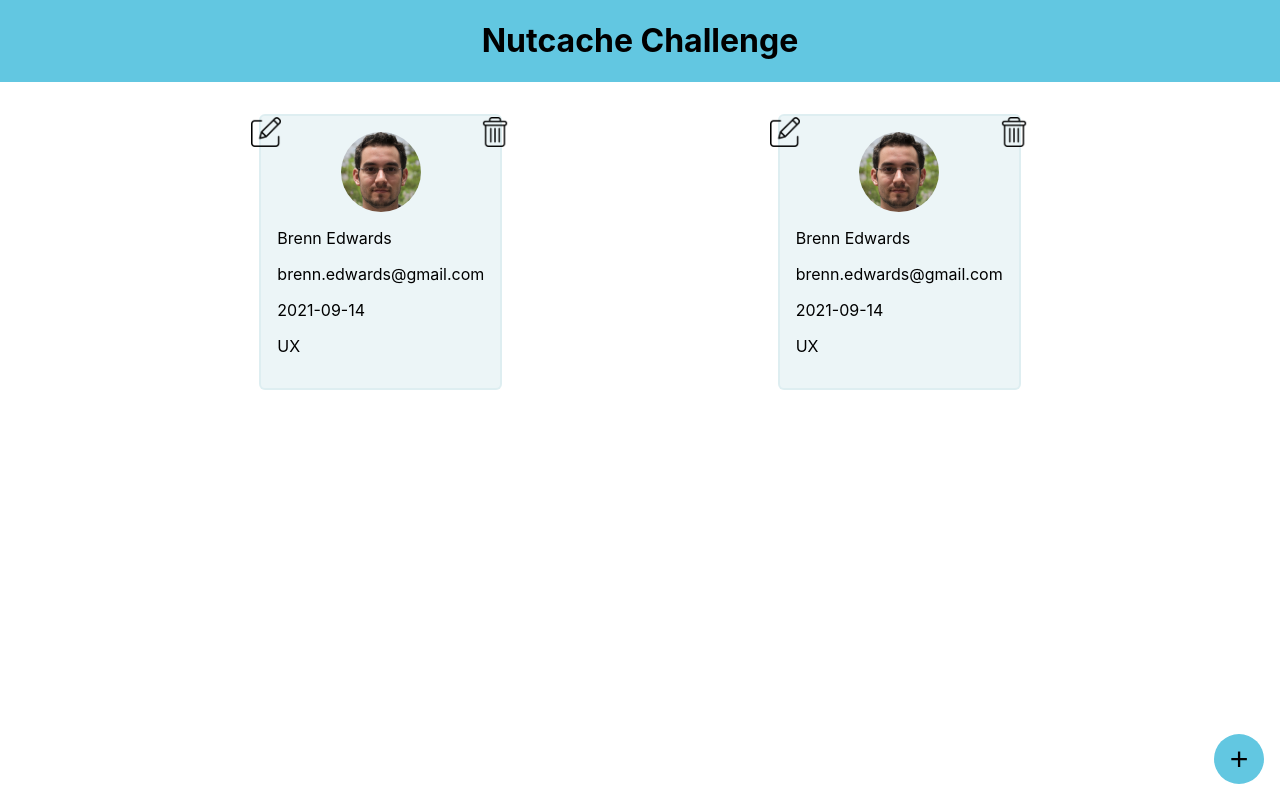
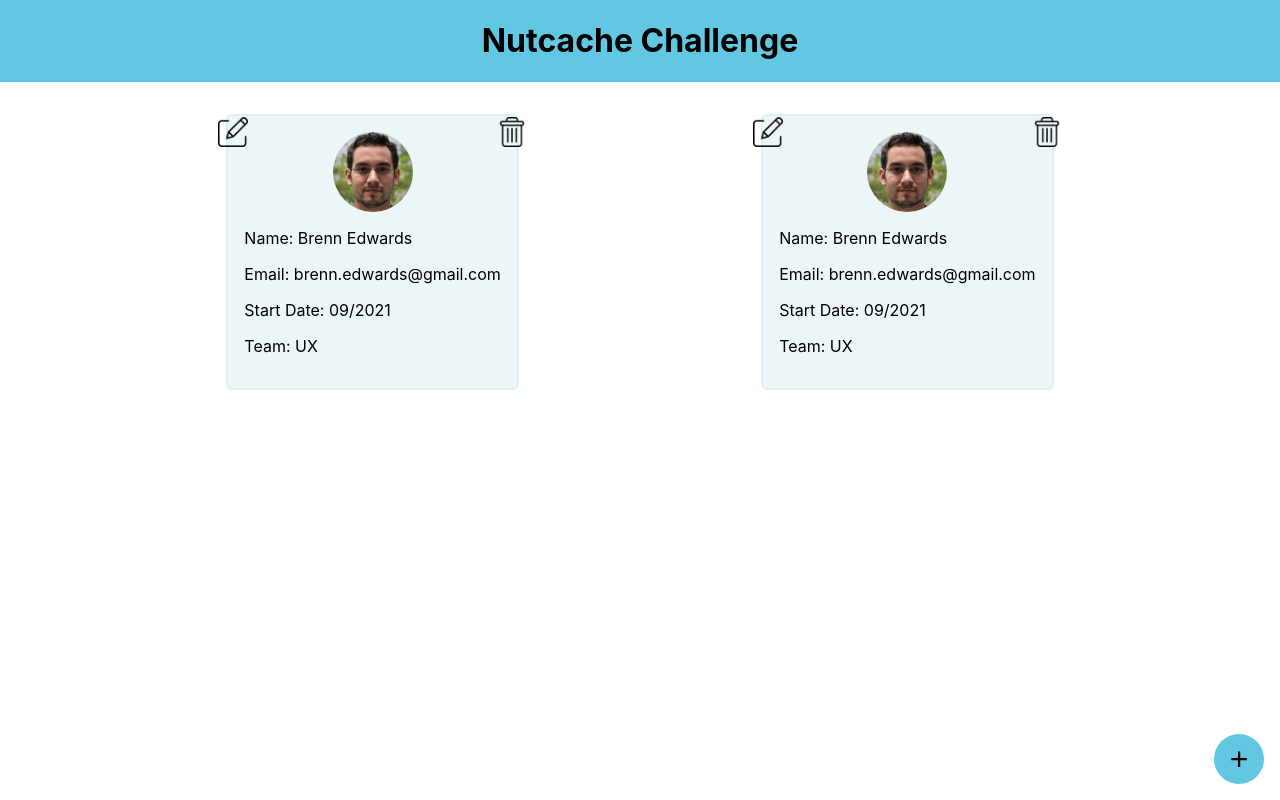
Before and after one commit to brenno-calado/nutcache-challenge-brennoNascimento, a React (Create React App) app: page / in a window 1280 px wide. Built offline with nearby package versions, Linux system fonts and the light colour scheme; no server answers.

Commit message:
add gridItem headings

```diff
--- a/src/components/Grid/GridItem/GridItem.jsx
+++ b/src/components/Grid/GridItem/GridItem.jsx
@@ -26,10 +26,10 @@ const GridItem = ({ employee }) => {
             width="80px"
           />
         </section>
-        <p>{ employee.name }</p>
-        <p>{ employee.email}</p>
-        <time>{employee.startDate}</time>
-        <p>{ employee.team }</p>
+        <p>Name: { employee.name }</p>
+        <p>Email: { employee.email}</p>
+        <time>Start Date: {employee.startDate.split('-').reverse().slice(1).join('/')}</time>
+        <p>{ employee.team ? `Team: ${employee.team}` : '' }</p>
       </li>
       {!editModal ?
         null
```
